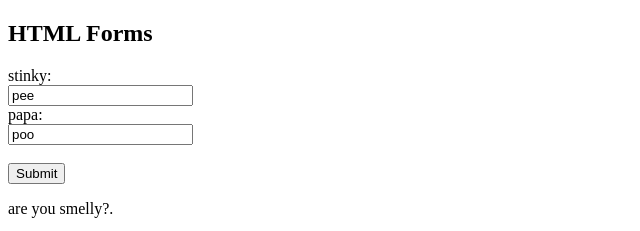
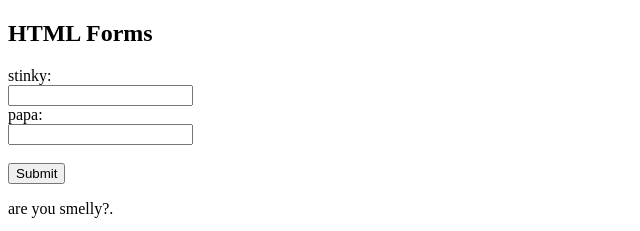
Before and after one commit to bananaman696969/ppbanana, a plain HTML site: page index.html in a window 1280 px wide. Shown: the top 231 px of the page, 0-640 px from the left. Drawn offline with Linux system fonts and the light colour scheme.

Commit message:
Update index.html

```diff
--- a/index.html
+++ b/index.html
@@ -6,9 +6,9 @@
 
 <form action="https://www.youtube.com/watch?v=cysckrmULz4#">
   <label for="fname">stinky:</label><br>
-  <input type="text" id="fname" name="fname" value="pee"><br>
+  <input type="text" id="fname" name="fname" value=""><br>
   <label for="lname">papa:</label><br>
-  <input type="text" id="lname" name="lname" value="poo"><br><br>
+  <input type="text" id="lname" name="lname" value=""><br><br>
   <input type="submit" value="Submit">
 </form>
 
```
